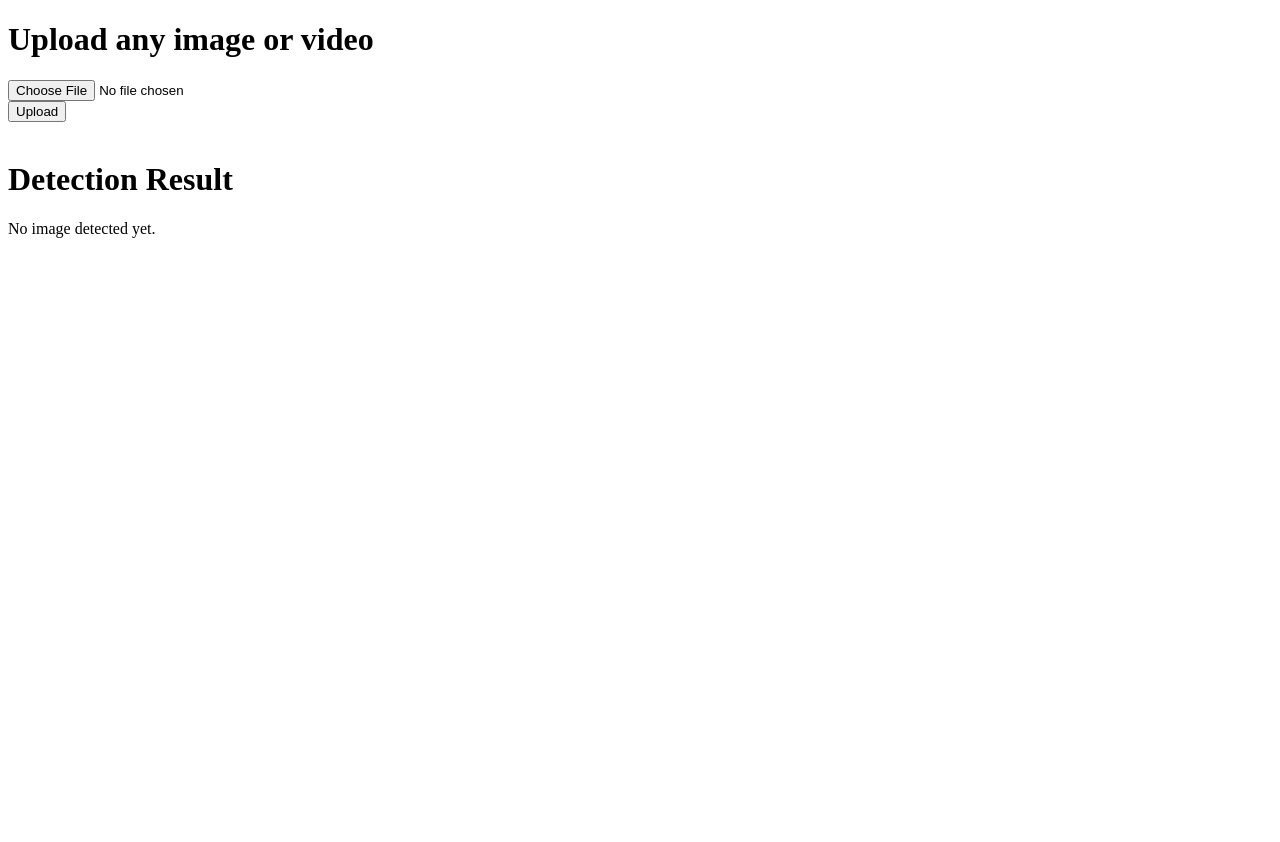
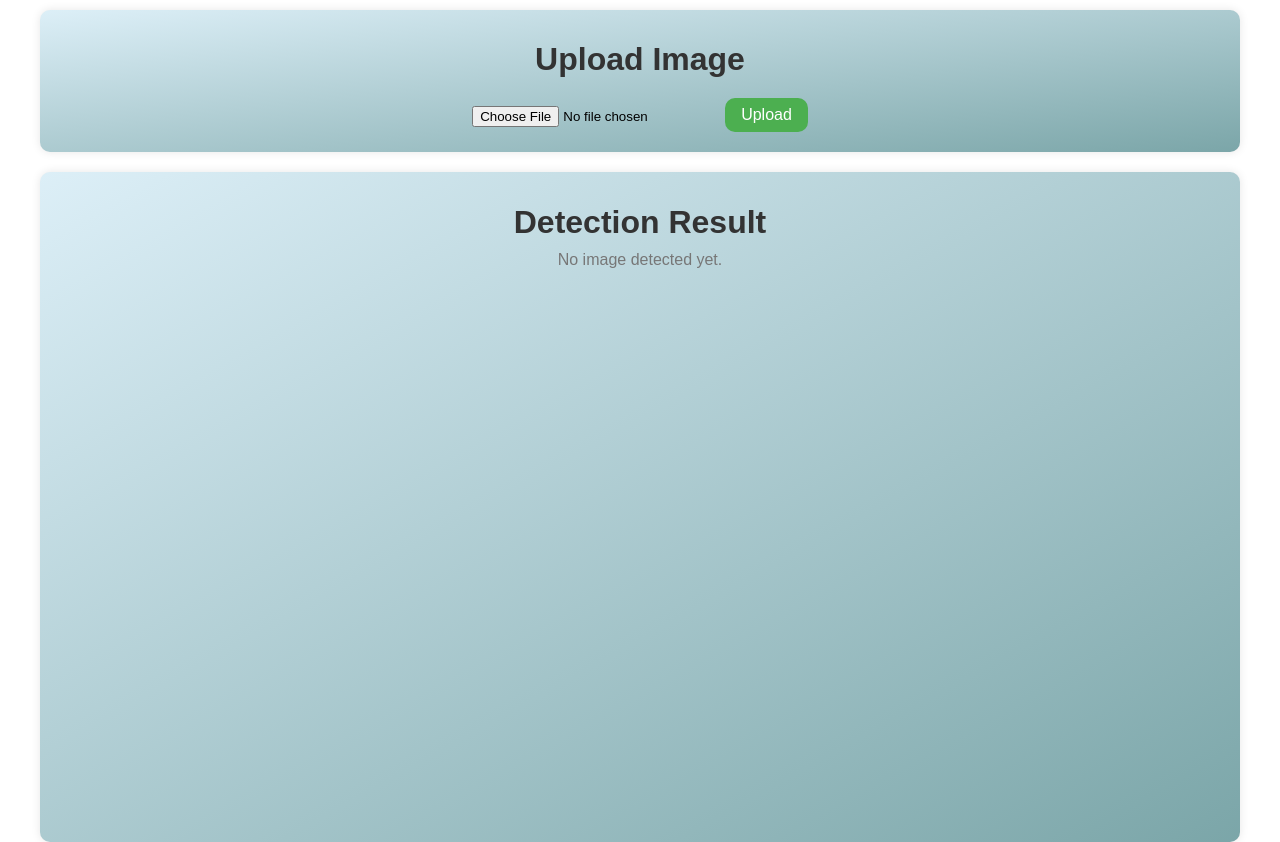
Before and after one commit to Anubhav-Goyal01/YOLOv5-Object-Detection, a Flask app: page / in a window 1280 px wide. Before the commit the page ends 238 px from the top, so only its background shows below. Run offline with Flask 3, Linux system fonts and the light colour scheme.

Commit message:
modified HTML

```diff
--- a/templates/index.html
+++ b/templates/index.html
@@ -6,26 +6,30 @@
     <meta http-equiv="X-UA-Compatible" content="IE=edge">
     <meta name="viewport" content="width=device-width, initial-scale=1.0">
     <title>Object detection</title>
+    <link rel="stylesheet" href="{{url_for('static', filename = 'styles.css')}}">
 </head>
-
 <body>
 
+    <div class="container">
+        <div class="form-container">
+            <form class="form" method="POST" enctype=multipart/form-data name="form1">
+                <h1 class="heading">Upload Image</h1>
+                <div class="input">
+                    <input type="file" name="file" class="file-input" id="inputfile">
+                    <button class="btn" type="submit">Upload</button>
+                </div>
+            </form>
+        </div>
+        <div class="detection-container">
+            <h1 class="heading">Detection Result</h1>
 
-    <form class="" method="POST" enctype=multipart/form-data name="form1">
-        <h1 class="">Upload any image or video</h1>
-        <input type="file" name="file" class="" id="inputfile">
-        <br />
-        <button class="" type="submit">Upload</button>
-    </form>
-
-    <br>
-    <h1>Detection Result</h1>
-
-    {% if image_path %}
-    <img src="{{ url_for('display', filename = image_path) }}"
-    {% else %}
-        <p>No image detected yet.</p>
-    {% endif %}
+            {% if image_path %}
+            <img src="{{ url_for('display', filename = image_path) }}" class="img">
+            {% else %}
+            <p class="no-img-text">No image detected yet.</p>
+            {% endif %}
+        </div>
+</div>
 
 </body>
 
```
